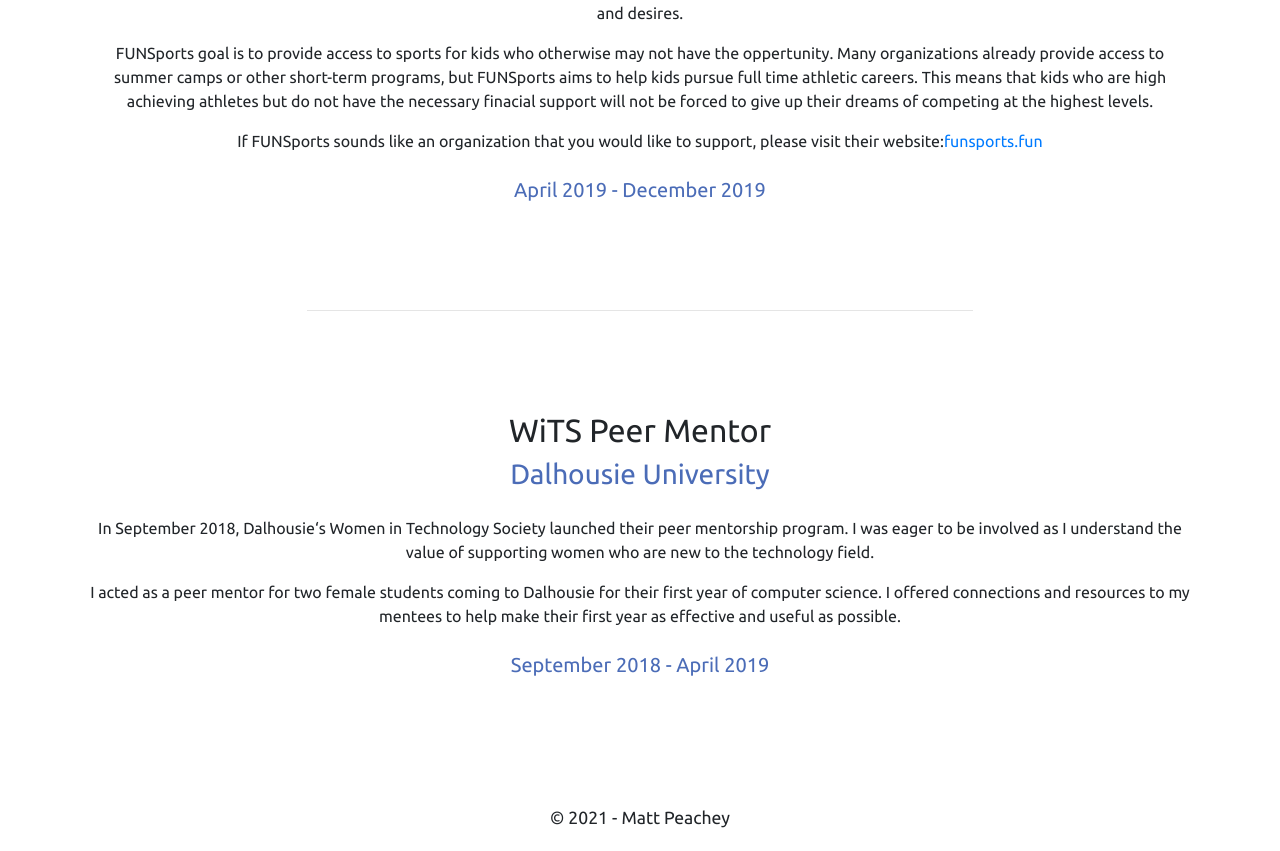
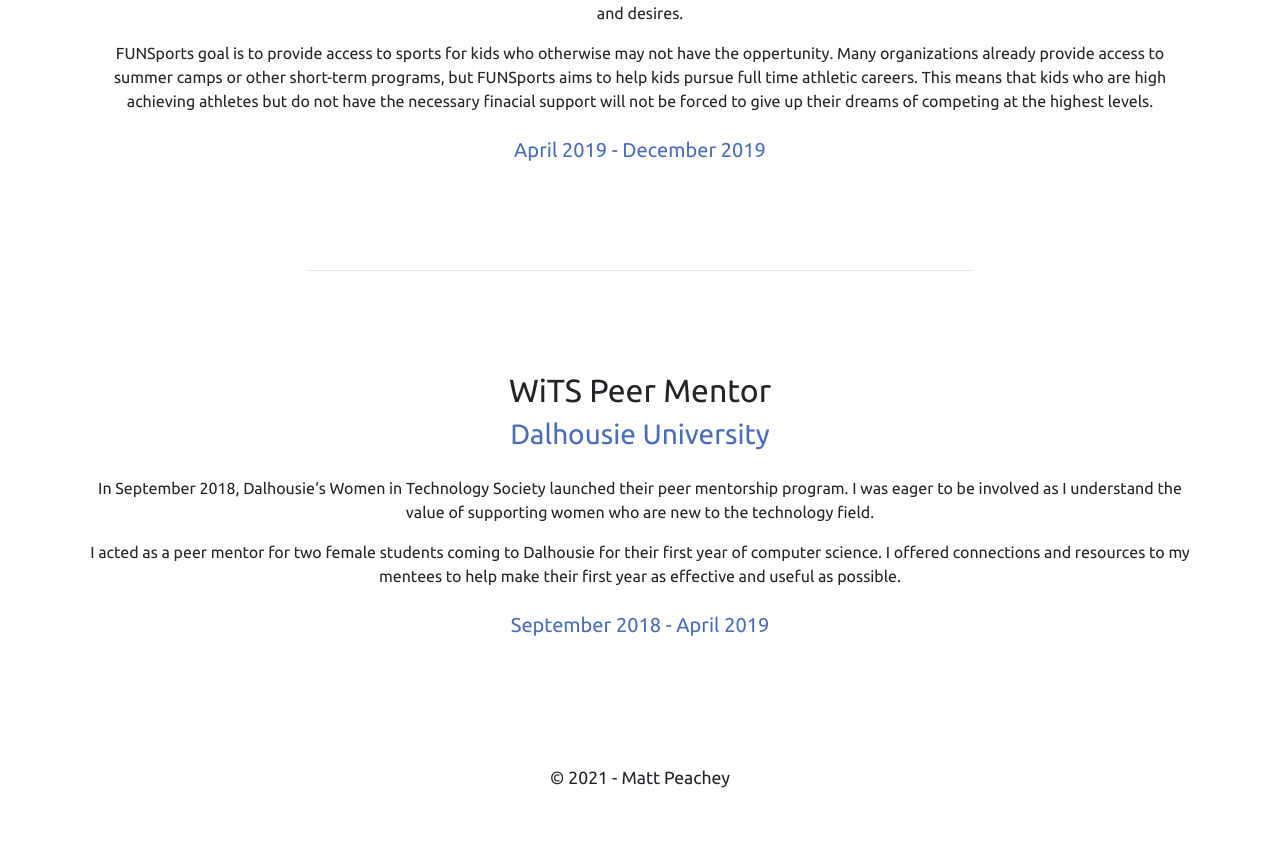
Before and after one commit to peacheym/PeacheyWeb, a React (Create React App) app: page /volunteer in a window 1280 px wide. Shown: the part 1324-2175 px from the top of the page. After the commit the page ends 2135 px from the top, so only its background shows below. Built offline with nearby package versions, Linux system fonts and the light colour scheme.

Commit message:
Remove paragram from funsports section.

```diff
--- a/src/volunteer-experience/Volunteer.js
+++ b/src/volunteer-experience/Volunteer.js
@@ -85,11 +85,6 @@
                 be forced to give up their dreams of competing at the highest
                 levels.
               </p>
-              <p>
-                If FUNSports sounds like an organization that you would like to
-                support, please visit their website:
-                <a href="http://funsports.fun">funsports.fun</a>
-              </p>
 
               <h5 className="workterm">April 2019 - December 2019</h5>
             </Col>
```
